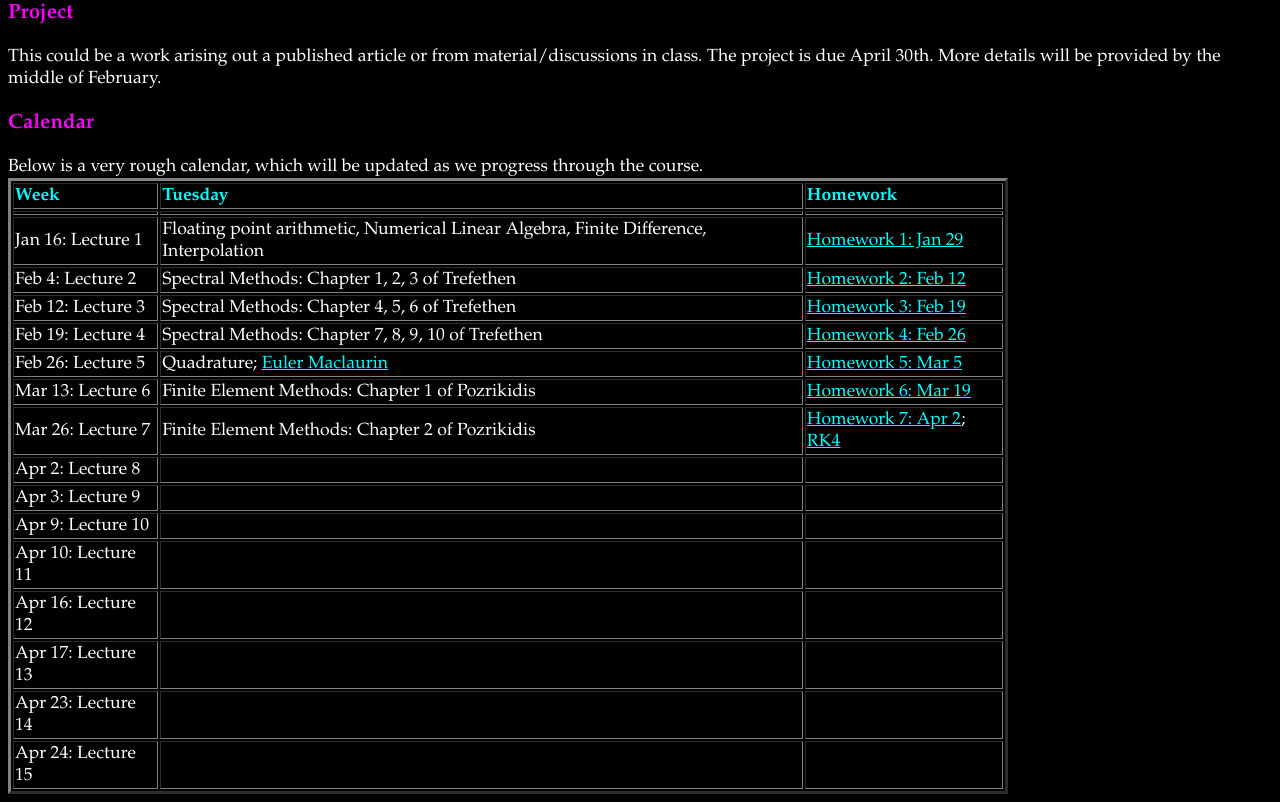
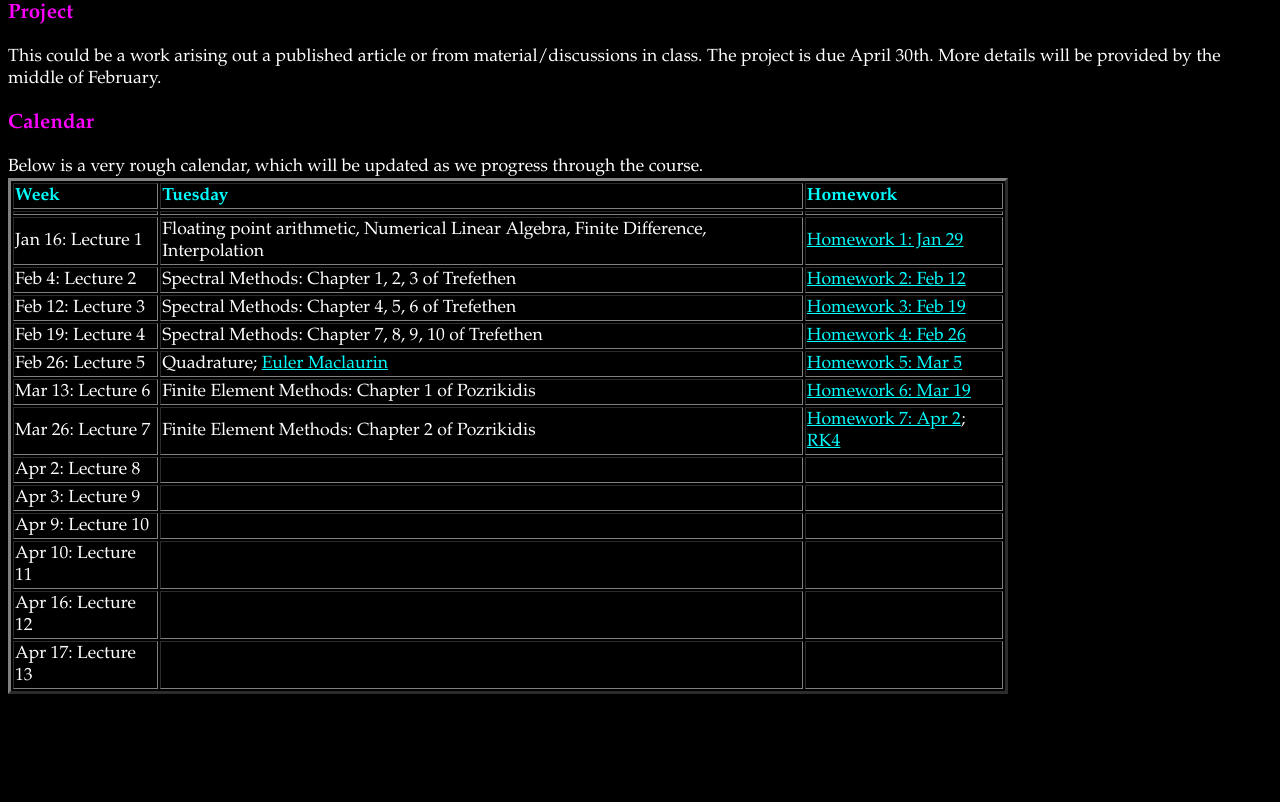
Before and after one commit to sivaramambikasaran/2018_CMS, a plain HTML site: page index.html in a window 1280 px wide. Shown: the part 1495-2297 px from the top of the page. After the commit the page ends 2197 px from the top, so only its background shows below. Drawn offline with nearby package versions, Linux system fonts and the light colour scheme; some packages are replaced by stand-ins of ours.

Commit message:
Update index.html

```diff
--- a/index.html
+++ b/index.html
@@ -167,16 +167,6 @@ Below is a very rough calendar, which will be updated as we progress through the
 	<td></td>
 	<td></td>
 </tr>
-<tr>
-	<td>Apr 23: Lecture 14</td>
-	<td></td>
-	<td></td>
-</tr>
-<tr>
-	<td>Apr 24: Lecture 15</td>
-	<td></td>
-	<td></td>
-</tr>
 
 </tbody></table>
 
```
